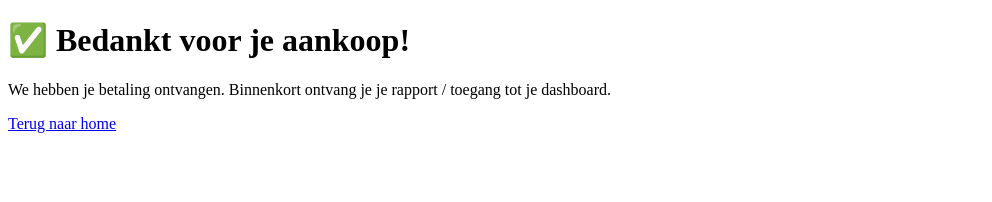
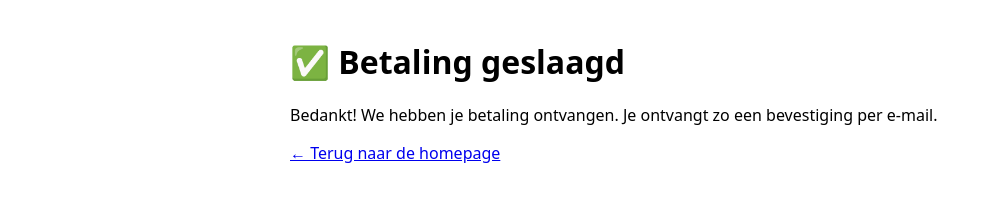
Before and after one commit to tomvisser2001-bit/guardianlay, a plain HTML site: page public/succes.html in a window 1280 px wide. Shown: the whole page, without its empty margins (0-992 px from the left). Drawn offline with Linux system fonts and the light colour scheme.

Commit message:
Update succes.html

```diff
--- a/public/succes.html
+++ b/public/succes.html
@@ -1,9 +1,9 @@
-<!DOCTYPE html>
+<!doctype html>
 <html lang="nl">
-<head><meta charset="UTF-8"><title>Betaling geslaagd</title></head>
-<body>
-  <h1>✅ Bedankt voor je aankoop!</h1>
-  <p>We hebben je betaling ontvangen. Binnenkort ontvang je je rapport / toegang tot je dashboard.</p>
-  <a href="/">Terug naar home</a>
+<head><meta charset="utf-8"/><meta name="viewport" content="width=device-width,initial-scale=1"/><title>Bedankt!</title></head>
+<body style="font-family:system-ui;max-width:700px;margin:40px auto;padding:0 16px">
+  <h1>✅ Betaling geslaagd</h1>
+  <p>Bedankt! We hebben je betaling ontvangen. Je ontvangt zo een bevestiging per e-mail.</p>
+  <p><a href="/">← Terug naar de homepage</a></p>
 </body>
 </html>
```
